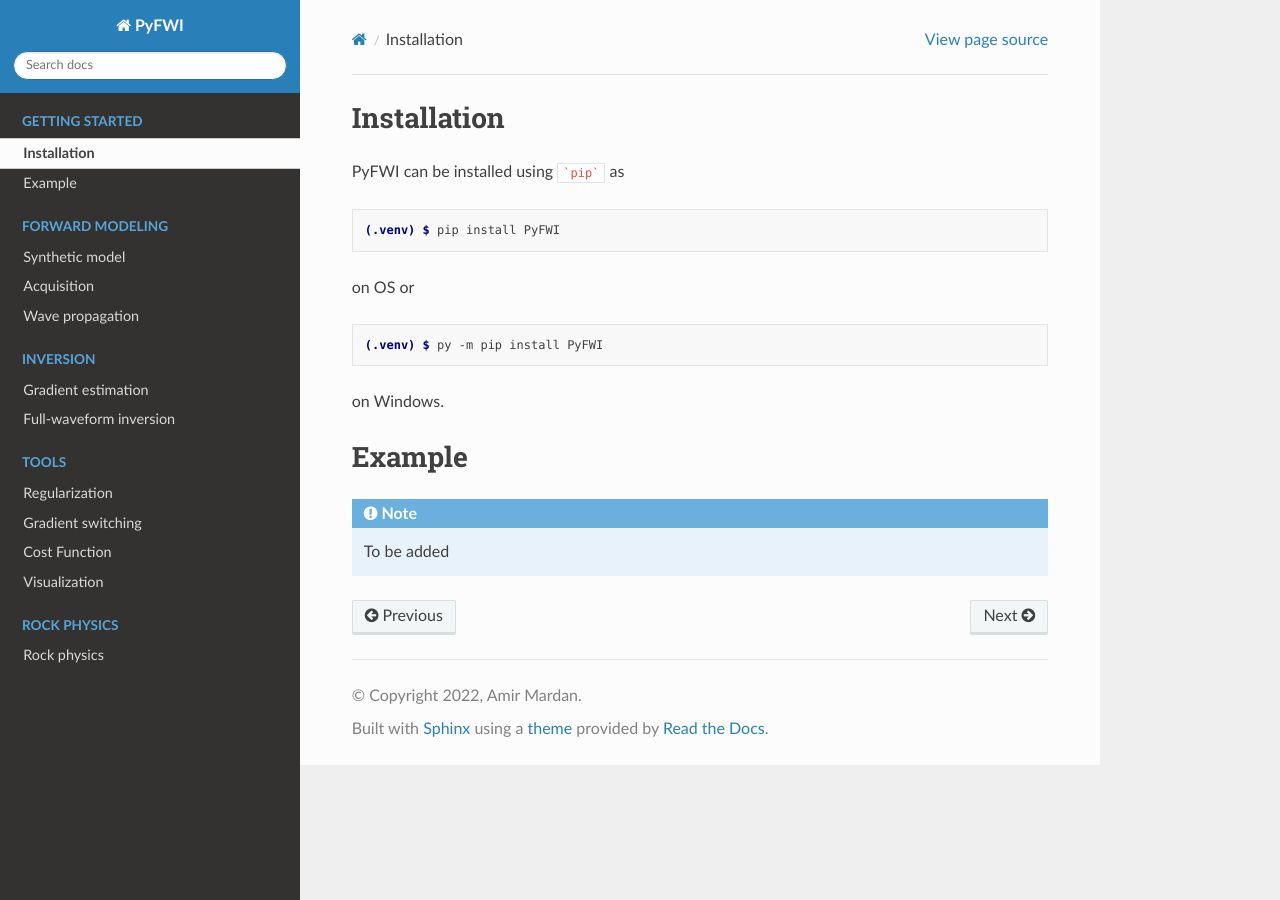
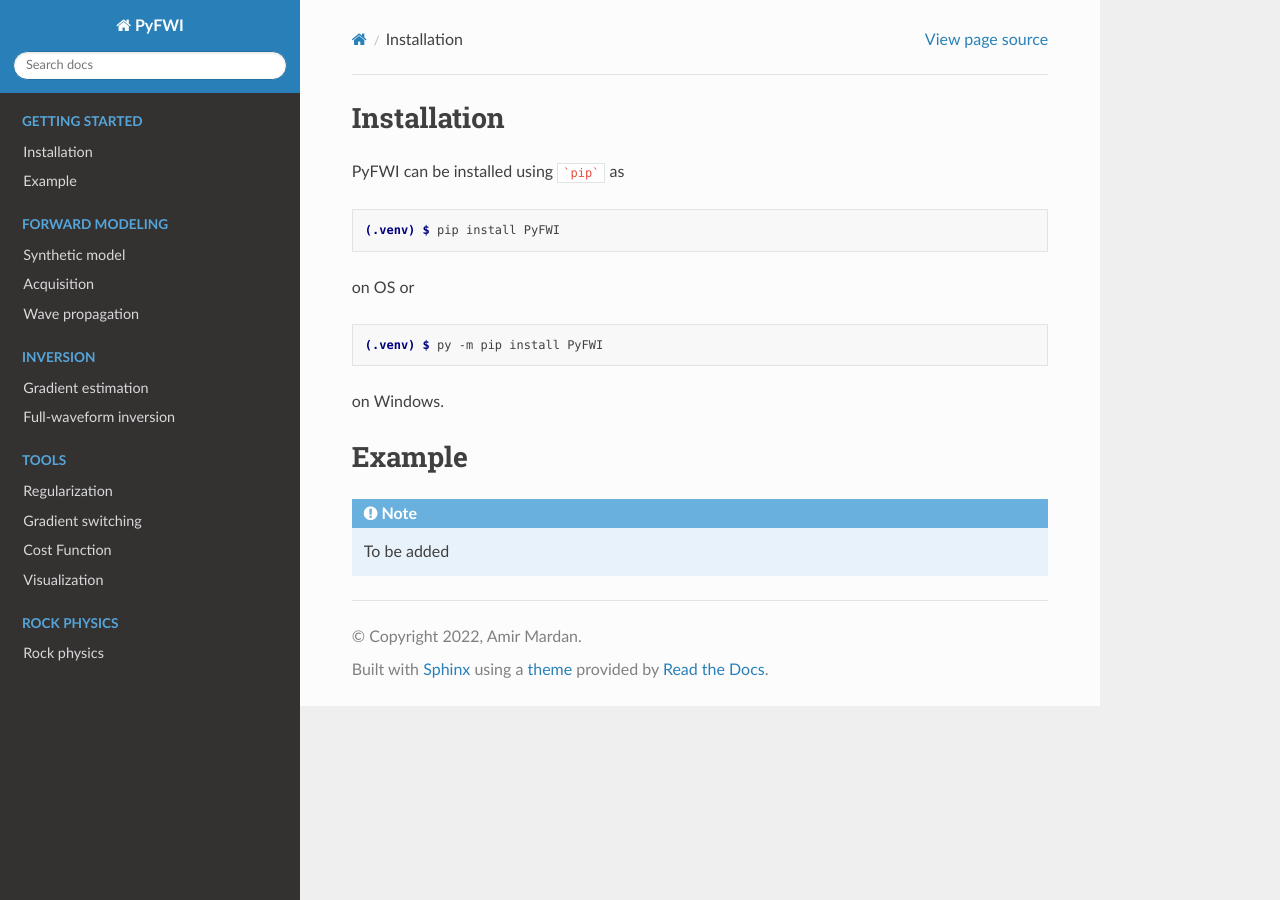
Before and after one commit to AmirMardan/PyFWI, a Sphinx documentation site: the page built from docs/sub_doc/init.rst, in a window 1280 px wide. Built offline with Sphinx 7.4.7 and the Read the Docs theme 2.0.0, drawn with Linux system fonts in a browser that asks for light colours.

```diff
--- a/docs/conf.py
+++ b/docs/conf.py
@@ -30,7 +30,7 @@ release = '0.1.4'
 # Add any Sphinx extension module names here, as strings. They can be
 # extensions coming with Sphinx (named 'sphinx.ext.*') or your custom
 # ones.
-extensions = ['sphinx.ext.autodoc', 'sphinx.ext.napoleon'
+extensions = ['sphinx.ext.autodoc', 'sphinx.ext.napoleon', 'nbsphinx'
 ]
 
 # Add any paths that contain templates here, relative to this directory.
--- a/docs/index.rst
+++ b/docs/index.rst
@@ -13,7 +13,7 @@ This packages is implemented in time domain and coded using GPU programming (PyO
    :maxdepth: 1
    :caption: Getting started
 
-   sub_doc/init
+   sub_doc/example
 
 .. toctree::
    :maxdepth: 1
```
